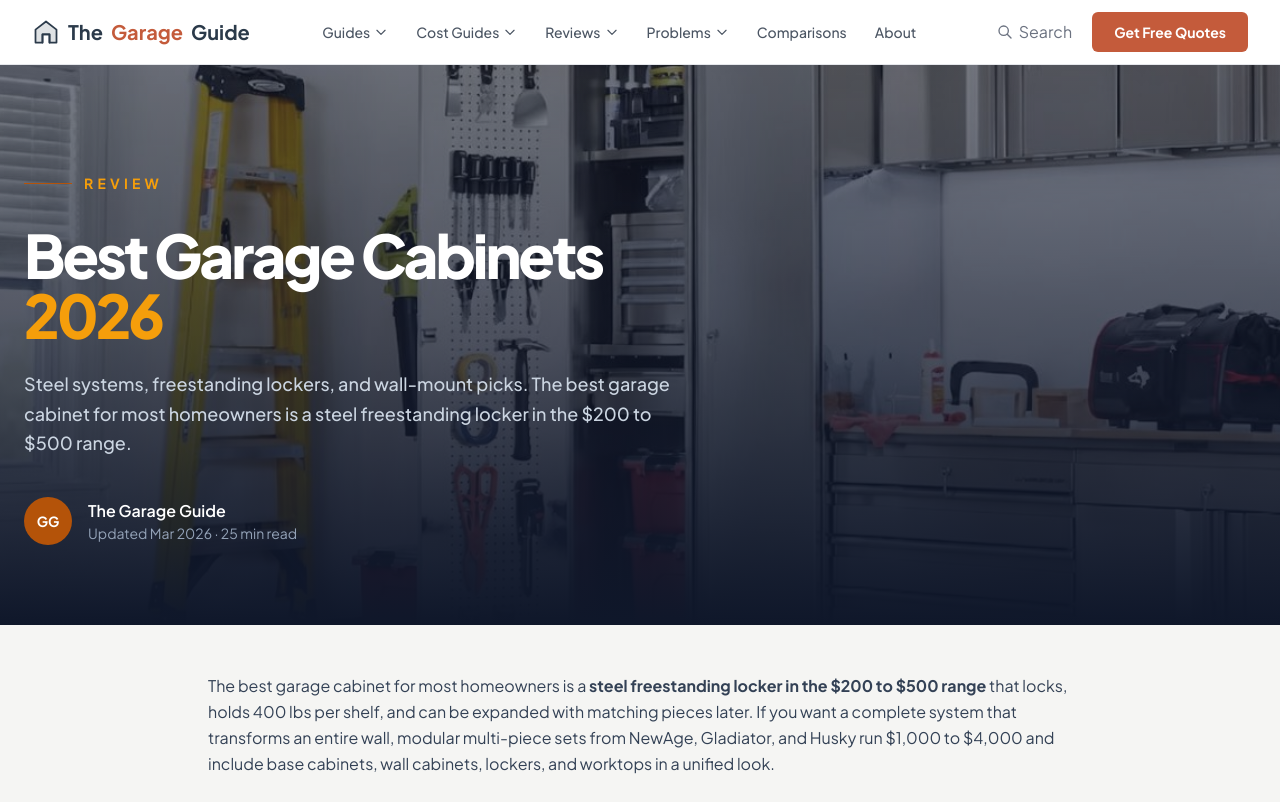
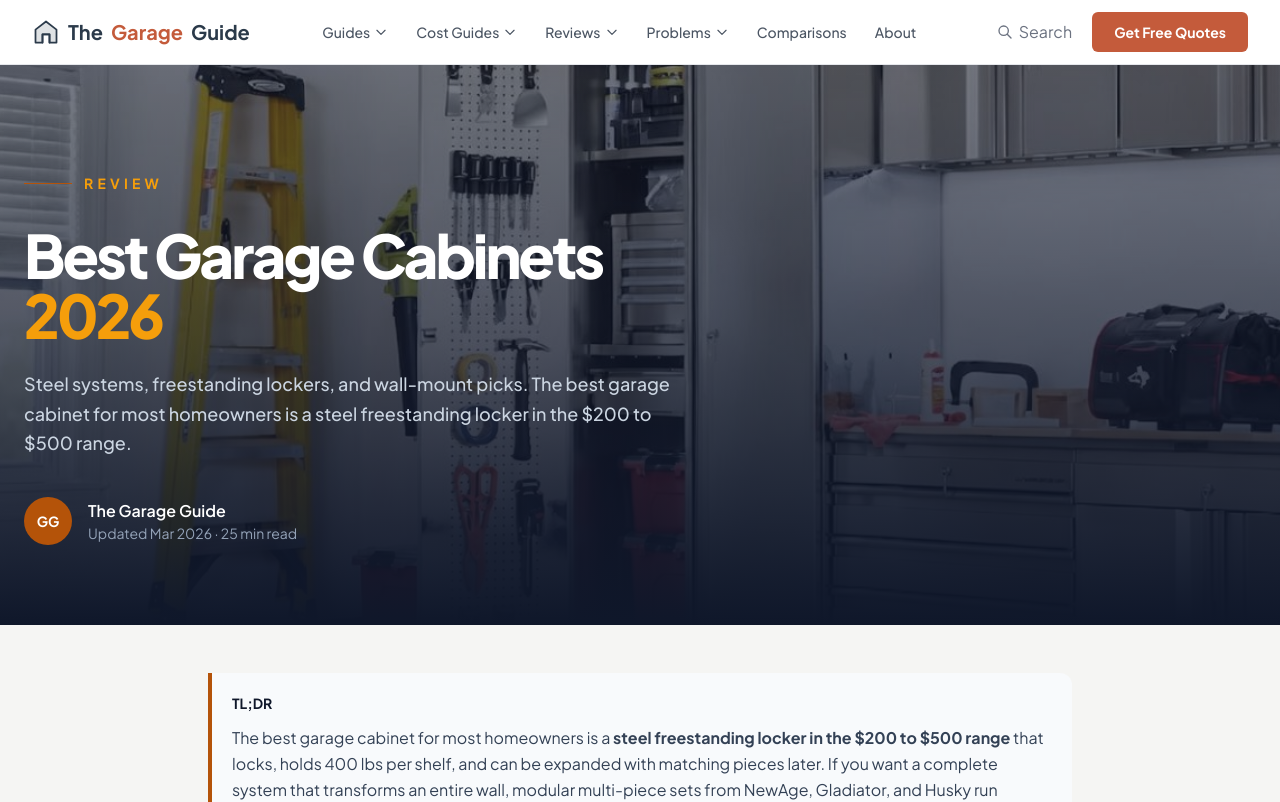
Before and after one commit to thebasementguide2026/thegarage.guide-, a Next.js app: page /reviews/best-garage-cabinets in a window 1280 px wide. Shown: the top 802 px of the page. Built offline with nearby package versions, Linux system fonts and the light colour scheme.

Commit message:
Add TL;DR answer box to best-garage-cabinets page

```diff
--- a/app/reviews/best-garage-cabinets/page.tsx
+++ b/app/reviews/best-garage-cabinets/page.tsx
@@ -108,7 +108,7 @@ export default function BestGarageCabinets() {
       </section>
 
       <article className='max-w-4xl mx-auto px-4 py-12'>
-        <p className='text-base text-slate-700 leading-relaxed mb-6'>The best garage cabinet for most homeowners is a <strong>steel freestanding locker in the $200 to $500 range</strong> that locks, holds 400 lbs per shelf, and can be expanded with matching pieces later. If you want a complete system that transforms an entire wall, modular multi-piece sets from NewAge, Gladiator, and Husky run $1,000 to $4,000 and include base cabinets, wall cabinets, lockers, and worktops in a unified look.</p>
+        <div className='bg-slate-50 border-l-4 border-amber-700 p-5 rounded-r-lg mb-6'><p className='font-bold text-slate-900 text-sm mb-3'>TL;DR</p><p className='text-base text-slate-700 leading-relaxed mb-6'>The best garage cabinet for most homeowners is a <strong>steel freestanding locker in the $200 to $500 range</strong> that locks, holds 400 lbs per shelf, and can be expanded with matching pieces later. If you want a complete system that transforms an entire wall, modular multi-piece sets from NewAge, Gladiator, and Husky run $1,000 to $4,000 and include base cabinets, wall cabinets, lockers, and worktops in a unified look.</p></div>
         <p className='text-base text-slate-700 leading-relaxed mb-6'>Garage cabinets are the highest-ticket storage category in the garage, so the decision matters more than buying a pack of hooks or a set of bins. The wrong cabinet is a $500 mistake that takes up 6 square feet of floor space.</p>
         <p className='text-base text-slate-700 leading-relaxed mb-6'>This review covers the best options across five categories: complete systems, freestanding lockers, wall-mount cabinets, rolling tool cabinets, and budget picks. Every recommendation is a steel unit available on Amazon, with honest notes on build quality, assembly difficulty, and who should buy it.</p>
         <p className='text-base text-slate-700 leading-relaxed mb-6'>For a broader look at how cabinets fit alongside wall tracks, pegboard, and ceiling racks in a complete storage plan, see our <a href='/reviews/best-garage-storage-systems' className='text-amber-700 underline font-medium'>garage storage systems review</a> and our <a href='/guides/complete-garage-organization-guide' className='text-amber-700 underline font-medium'>complete garage organization guide</a>.</p>
```
